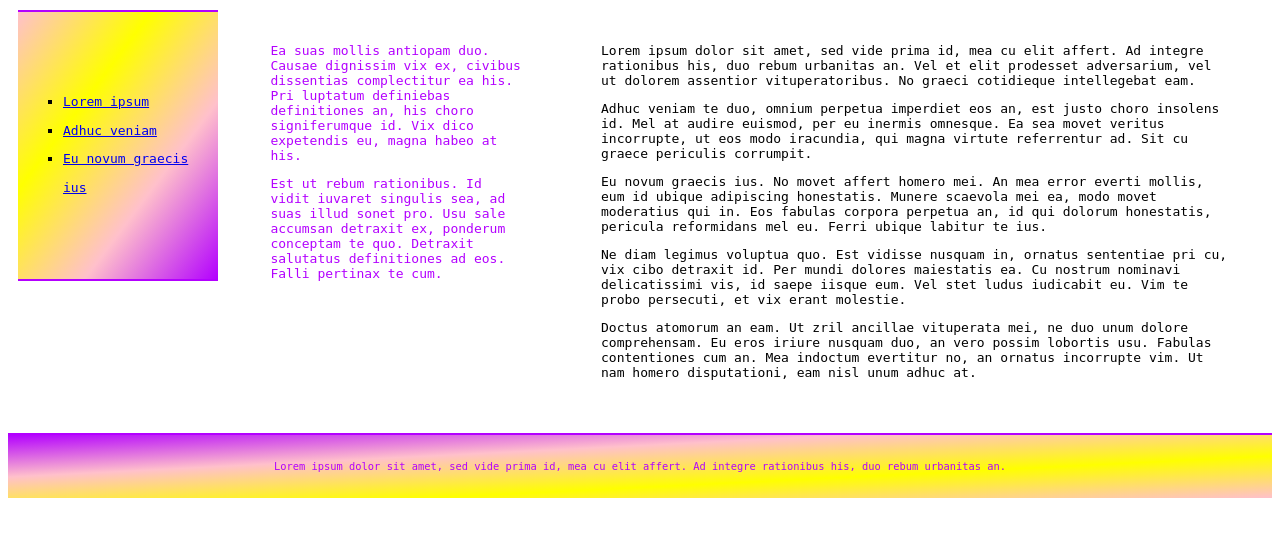
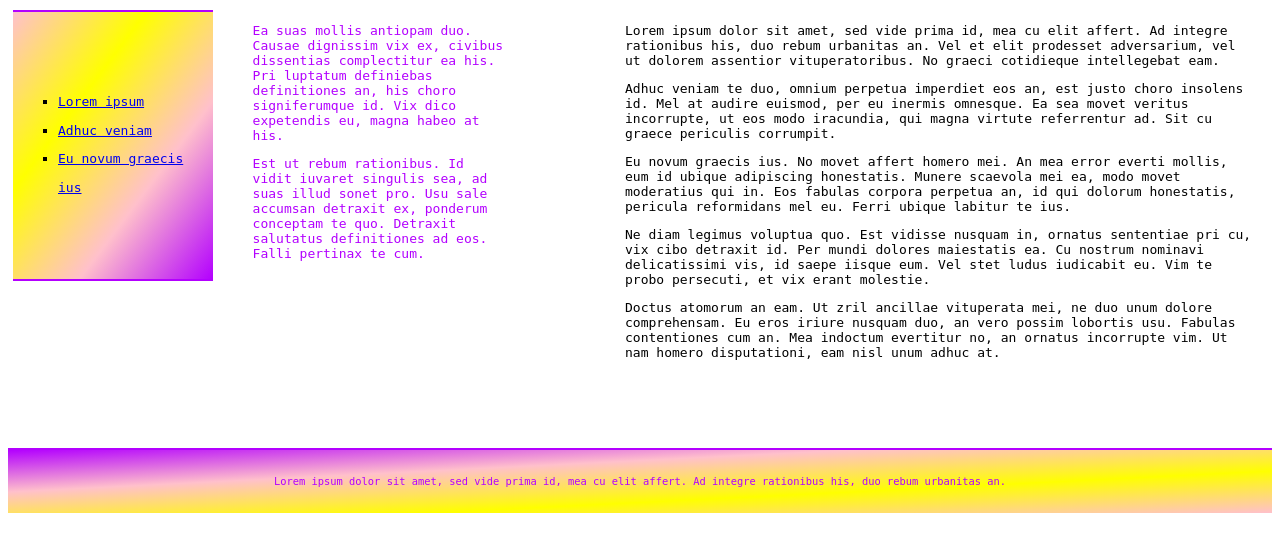
Before and after one commit to MatteoIorio11/Tech-Web, a PHP site: page /matteo.iorio2@studio.unibo.it.html in a window 1280 px wide. Shown: the part 85-637 px from the top of the page. Run offline with PHP 8.4, Linux system fonts and the light colour scheme.

Commit message:
changed how to display the elements

```diff
--- a/Assignments/second/matteo.iorio2@studio.unibo.it.css
+++ b/Assignments/second/matteo.iorio2@studio.unibo.it.css
@@ -36,10 +36,11 @@ body > nav, body > aside, body > section{
 L’elemento <section> deve occupare il 50% della larghezza e deve avere padding
  e margin simili a quelli mostrati nello screenshot.
 */
-section{
+body section{
+    float : right;
     width: 50%;
-    margin: 20px 10px;
-    padding: 10px 25px;
+    margin: 0px 10px 65px 0px;
+    padding: 10px 5px;
 
 }
 
@@ -56,8 +57,9 @@ e deve avere padding e margini simili a quelli mostrati nello screenshot.
 Lo sfondo di <nav> consiste in un gradiente uguale a quello di <header>
 */
 body nav{
+    float: left;
     width: 15%;
-    margin: 10px 10px;
+    margin: 10px 0px 0px 5px;
     padding: 5% 5px;
     background: linear-gradient(to bottom right, pink, yellow, pink, #B300FF );
     border-top: 2px solid #B300FF;
@@ -88,9 +90,9 @@ nav:hover{
 /*
 L’elemento <aside> deve occupare il 20% della larghezza e i suoi paragrafi devono avere colore viola.
 */
-aside{
+body aside{
     width: 20%;
-    margin: 20px 10px;
+    margin: 0px 50px 0px 15px;
     padding: 10px 25px;
 
 }
@@ -103,10 +105,11 @@ La sua larghezza è pari al 100%.
 Margin e padding devono essere simili a quelli riportati nello screenshot.*/
 
 footer{
+    clear:both;
     border-top: 2px solid #B300FF;
     background: linear-gradient(to top left, pink, yellow, pink, #B300FF );
     width: 100%;
-    margin: 10px 0px;
+    margin: 50px 0px 0px 0px;
     padding: 15px 0px;
 }
 /*Il testo in <footer> è di colore viola, è allineato al centro ed ha una dimensione pari all’80%.*/
--- a/Assignments/second/matteo.iorio2@studio.unibo.it.html
+++ b/Assignments/second/matteo.iorio2@studio.unibo.it.html
@@ -1,12 +1,19 @@
 <!DOCTYPE html>
 <html lang="it">
 <head>
- <link href="matteo.iorio2@studio.unibo.it.css" rel="stylesheet" type="text/css"/>
+ <link href="./matteo.iorio2@studio.unibo.it.css" rel="stylesheet" type="text/css"/>
  <title>Esercizio CSS</title>
 </head>
 <body>
 
 <header><h1>Lorem Ipsum</h1></header>
+<section>
+    <p>Lorem ipsum dolor sit amet, sed vide prima id, mea cu elit affert. Ad integre rationibus his, duo rebum urbanitas an. Vel et elit prodesset adversarium, vel ut dolorem assentior vituperatoribus. No graeci cotidieque intellegebat eam.</p>
+    <p>Adhuc veniam te duo, omnium perpetua imperdiet eos an, est justo choro insolens id. Mel at audire euismod, per eu inermis omnesque. Ea sea movet veritus incorrupte, ut eos modo iracundia, qui magna virtute referrentur ad. Sit cu graece periculis corrumpit.</p>
+    <p>Eu novum graecis ius. No movet affert homero mei. An mea error everti mollis, eum id ubique adipiscing honestatis. Munere scaevola mei ea, modo movet moderatius qui in. Eos fabulas corpora perpetua an, id qui dolorum honestatis, pericula reformidans mel eu. Ferri ubique labitur te ius.</p>
+    <p>Ne diam legimus voluptua quo. Est vidisse nusquam in, ornatus sententiae pri cu, vix cibo detraxit id. Per mundi dolores maiestatis ea. Cu nostrum nominavi delicatissimi vis, id saepe iisque eum. Vel stet ludus iudicabit eu. Vim te probo persecuti, et vix erant molestie.</p>
+    <p>Doctus atomorum an eam. Ut zril ancillae vituperata mei, ne duo unum dolore comprehensam. Eu eros iriure nusquam duo, an vero possim lobortis usu. Fabulas contentiones cum an. Mea indoctum evertitur no, an ornatus incorrupte vim. Ut nam homero disputationi, eam nisl unum adhuc at.</p>
+</section>
 <nav>
   <ul>
     <li><a href="http://www.google.com">Lorem ipsum</a></li>
@@ -18,15 +25,6 @@
   <p>Ea suas mollis antiopam duo. Causae dignissim vix ex, civibus dissentias complectitur ea his. Pri luptatum definiebas definitiones an, his choro signiferumque id. Vix dico expetendis eu, magna habeo at his.</p>
   <p>Est ut rebum rationibus. Id vidit iuvaret singulis sea, ad suas illud sonet pro. Usu sale accumsan detraxit ex, ponderum conceptam te quo. Detraxit salutatus definitiones ad eos. Falli pertinax te cum.</p>
 </aside>
-<section>
-    <p>Lorem ipsum dolor sit amet, sed vide prima id, mea cu elit affert. Ad integre rationibus his, duo rebum urbanitas an. Vel et elit prodesset adversarium, vel ut dolorem assentior vituperatoribus. No graeci cotidieque intellegebat eam.</p>
-    <p>Adhuc veniam te duo, omnium perpetua imperdiet eos an, est justo choro insolens id. Mel at audire euismod, per eu inermis omnesque. Ea sea movet veritus incorrupte, ut eos modo iracundia, qui magna virtute referrentur ad. Sit cu graece periculis corrumpit.</p>
-    <p>Eu novum graecis ius. No movet affert homero mei. An mea error everti mollis, eum id ubique adipiscing honestatis. Munere scaevola mei ea, modo movet moderatius qui in. Eos fabulas corpora perpetua an, id qui dolorum honestatis, pericula reformidans mel eu. Ferri ubique labitur te ius.</p>
-    <p>Ne diam legimus voluptua quo. Est vidisse nusquam in, ornatus sententiae pri cu, vix cibo detraxit id. Per mundi dolores maiestatis ea. Cu nostrum nominavi delicatissimi vis, id saepe iisque eum. Vel stet ludus iudicabit eu. Vim te probo persecuti, et vix erant molestie.</p>
-    <p>Doctus atomorum an eam. Ut zril ancillae vituperata mei, ne duo unum dolore comprehensam. Eu eros iriure nusquam duo, an vero possim lobortis usu. Fabulas contentiones cum an. Mea indoctum evertitur no, an ornatus incorrupte vim. Ut nam homero disputationi, eam nisl unum adhuc at.</p>
-</section>
-
-
 
 <footer><p>Lorem ipsum dolor sit amet, sed vide prima id, mea cu elit affert. Ad integre rationibus his, duo rebum urbanitas an. </p></footer>
 </body>
```
